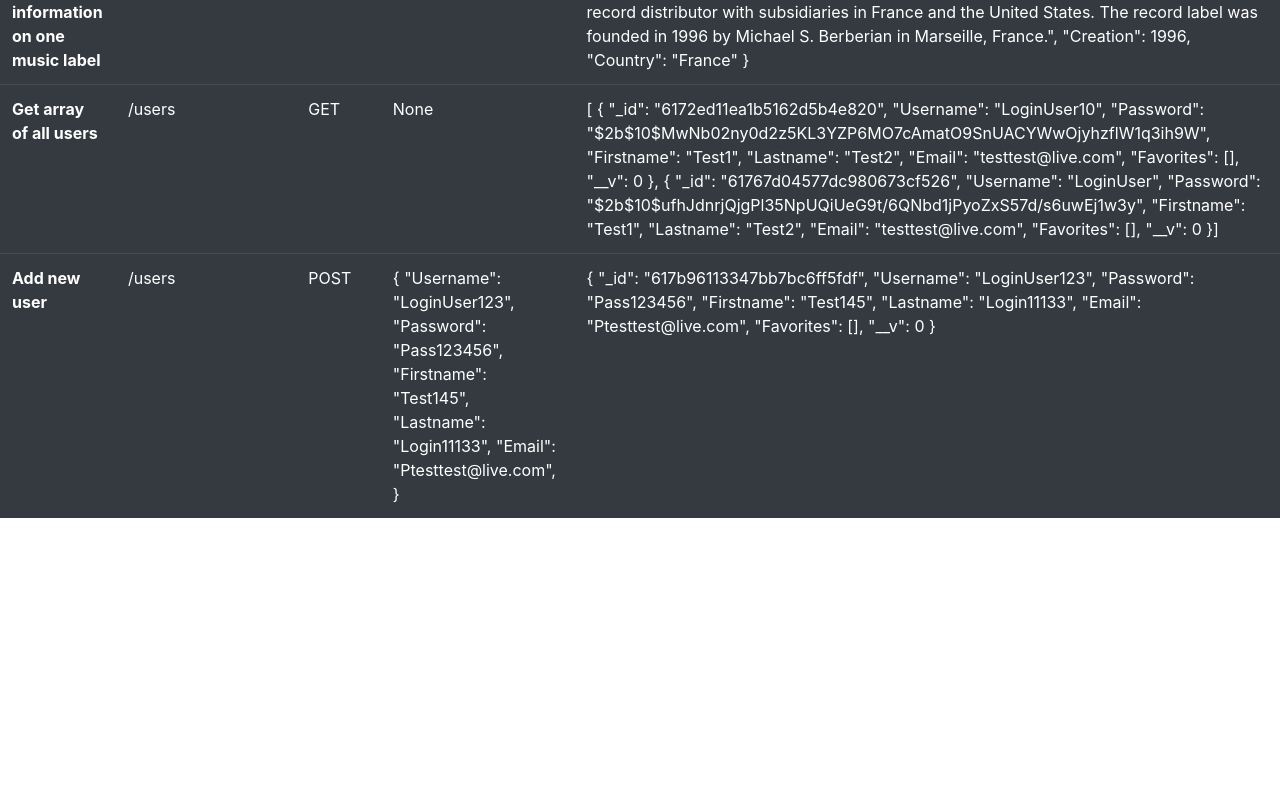
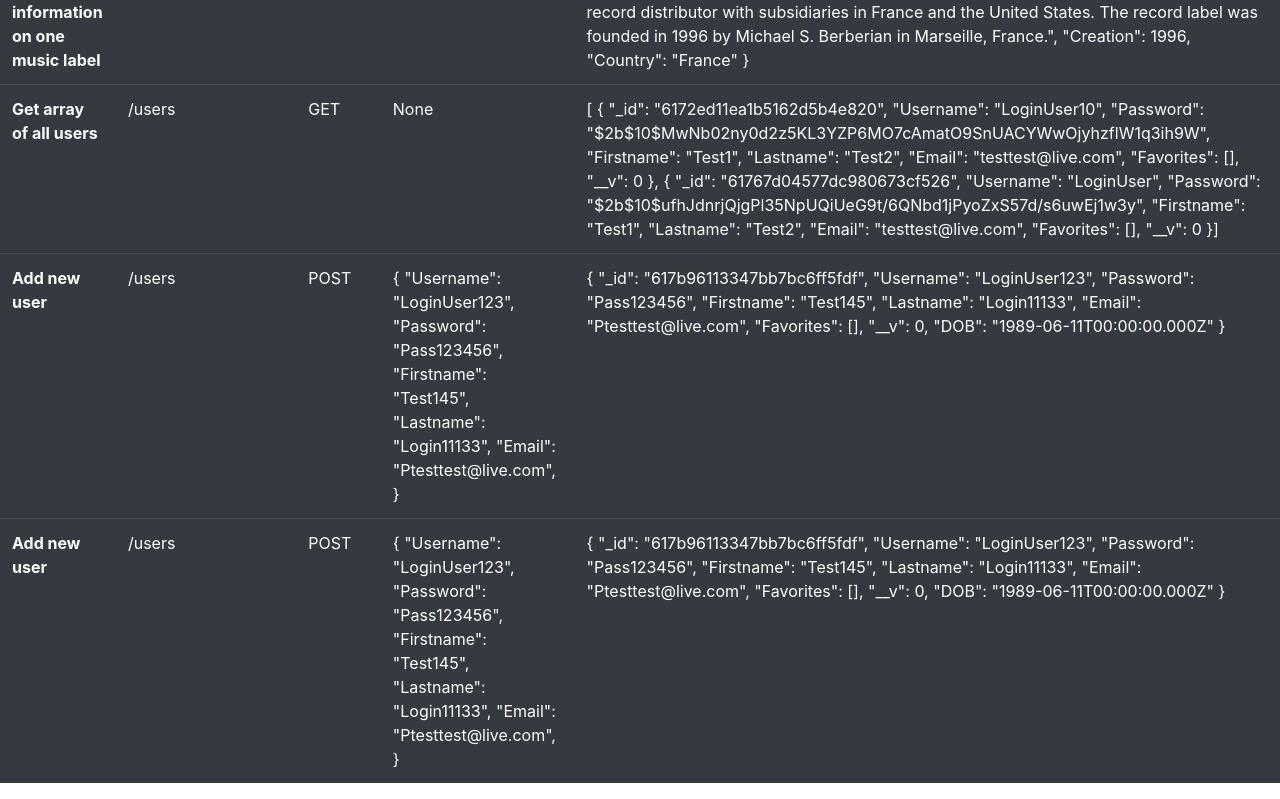
Before and after one commit to PierrePetitpas/My_API, a website: page public/documentation.html in a window 1280 px wide. Shown: the part 1147-1946 px from the top of the page. Before the commit the page ends 1681 px from the top, so only its background shows below. Drawn offline with nearby package versions, Linux system fonts and the light colour scheme.

Commit message:
Fix add new user bug

```diff
--- a/public/documentation.html
+++ b/public/documentation.html
@@ -161,7 +161,31 @@
             "Lastname": "Login11133",
             "Email": "Ptesttest@live.com",
             "Favorites": [],
-            "__v": 0
+            "__v": 0,
+            "DOB": "1989-06-11T00:00:00.000Z"
+        }</td>
+      </tr>
+      <tr>
+        <th scope="row">Add new user</th>
+        <td>/users</td>
+        <td>POST</td>
+        <td>{
+            "Username": "LoginUser123",
+            "Password": "Pass123456",
+            "Firstname": "Test145",
+            "Lastname": "Login11133",
+            "Email": "Ptesttest@live.com",
+        }</td>
+        <td>{
+            "_id": "617b96113347bb7bc6ff5fdf",
+            "Username": "LoginUser123",
+            "Password": "Pass123456",
+            "Firstname": "Test145",
+            "Lastname": "Login11133",
+            "Email": "Ptesttest@live.com",
+            "Favorites": [],
+            "__v": 0,
+            "DOB": "1989-06-11T00:00:00.000Z"
         }</td>
       </tr>
     </tbody>
```
Also changed, not shown: index.js (+1 -13 lines).
